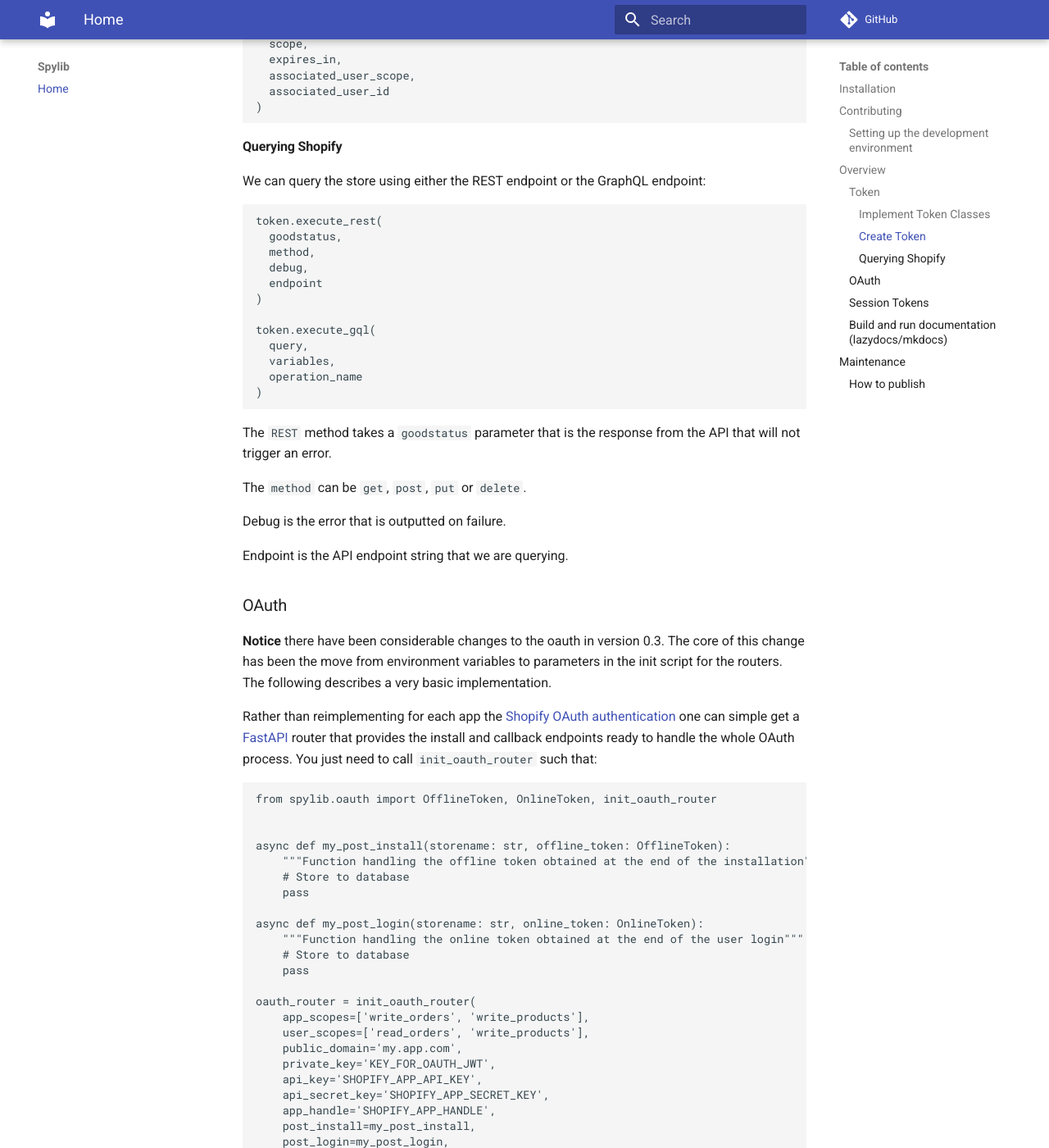
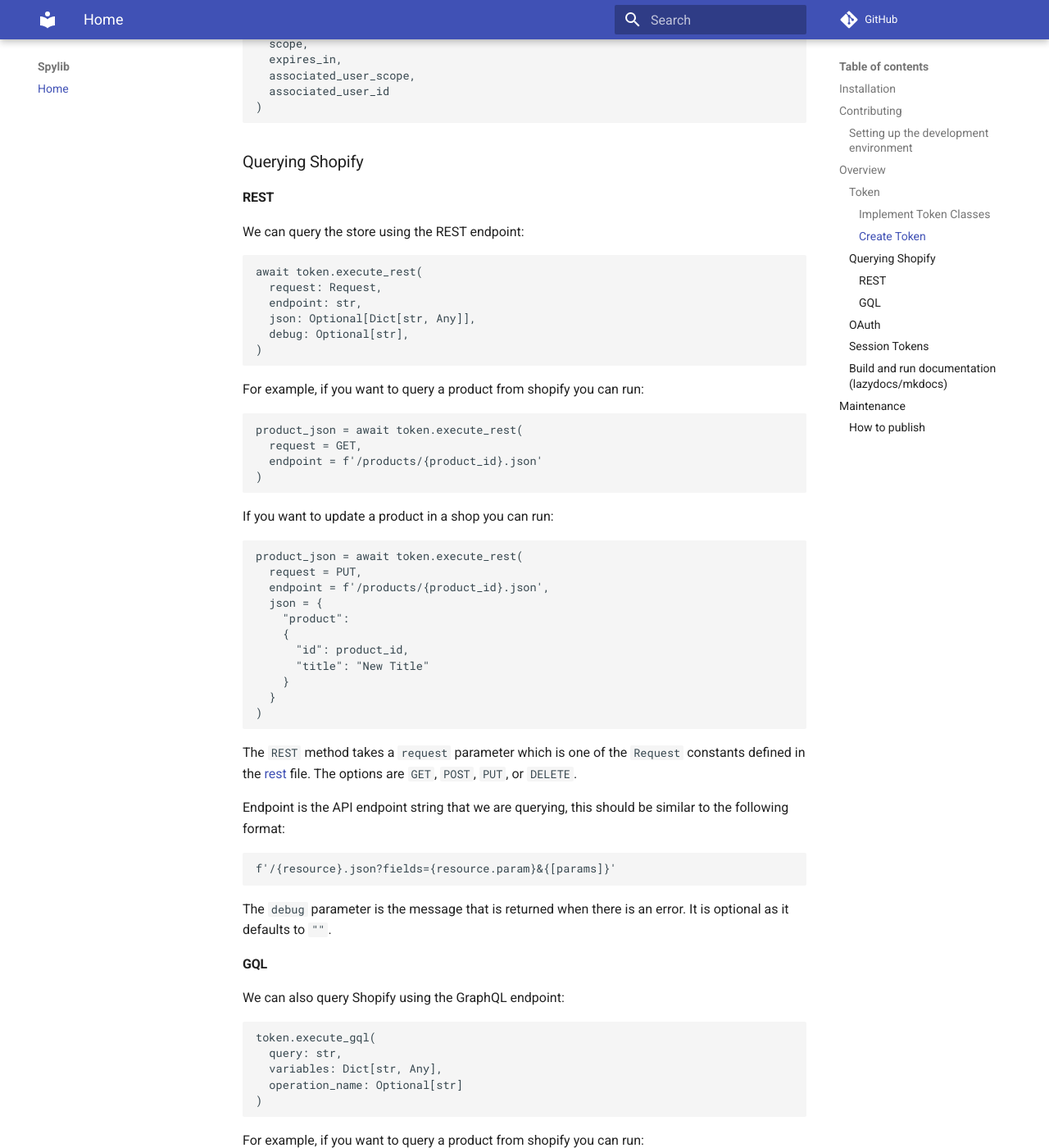
Before and after one commit to SatelCreative/spylib, an MkDocs documentation site: the page built from docs/index.md, in a window 1280 px wide and 1400 px high, scrolled down 1843 px. Shown: the whole window at 82% size. Built offline with MkDocs 1.6.1 and Material for MkDocs 9.7.7, drawn with Linux system fonts in a browser that asks for light colours; comment, search, counter and statistics services are not loaded; some of the changed text lies outside the part shown.

````diff
--- a/docs/index.md
+++ b/docs/index.md
@@ -90,33 +90,116 @@
 )
 ```
 
-#### Querying Shopify
+### Querying Shopify
 
-We can query the store using either the REST endpoint or the GraphQL endpoint:
+#### REST
+
+We can query the store using the REST endpoint:
 
 ```python
-token.execute_rest(
-  goodstatus,
-  method,
-  debug,
-  endpoint
-)
-
-token.execute_gql(
-  query,
-  variables,
-  operation_name
+await token.execute_rest(
+  request: Request,
+  endpoint: str,
+  json: Optional[Dict[str, Any]],
+  debug: Optional[str],
 )
 ```
 
-The `REST` method takes a `goodstatus` parameter that is the response from the API
-that will not trigger an error.
+For example, if you want to query a product from shopify you can run:
 
-The `method` can be `get`, `post`, `put` or `delete`.
+```python
+product_json = await token.execute_rest(
+  request = GET,
+  endpoint = f'/products/{product_id}.json'
+)
+```
 
-Debug is the error that is outputted on failure.
+If you want to update a product in a shop you can run:
 
-Endpoint is the API endpoint string that we are querying.
+```python
+product_json = await token.execute_rest(
+  request = PUT,
+  endpoint = f'/products/{product_id}.json',
+  json = {
+    "product":
+    {
+      "id": product_id,
+      "title": "New Title"
+    }
+  }
+)
+```
+
+The `REST` method takes a `request` parameter which is one of the `Request` constants defined in
+the [rest](./spylib/utils/rest.py) file. The options are `GET`, `POST`, `PUT`, or `DELETE`.
+
+Endpoint is the API endpoint string that we are querying, this should be similar to
+the following format:
+
+```python
+f'/{resource}.json?fields={resource.param}&{[params]}'
+```
+
+The `debug` parameter is the message that is returned when there is an error. It is optional as it defaults to `""`.
+
+#### GQL
+
+We can also query Shopify using the GraphQL endpoint:
+
+```python
+token.execute_gql(
+  query: str,
+  variables: Dict[str, Any],
+  operation_name: Optional[str]
+)
+```
+
+For example, if you want to query a product from shopify you can run:
+
+```python
+query = """
+{
+  product(id: "gid://shopify/Product/1974208299030") {
+  	id,
+    title
+  }
+}"""
+
+product_json = await token.execute_gql(query = query)
+```
+
+If you want to update a product in a shop you can run:
+
+```python
+query = """
+mutation productUpdateMutation($id: ID, $title: String) {
+  productUpdate(input: {
+    id: $id,
+    title: $title
+  })
+  {
+    product {
+      id
+    }
+  }
+}"""
+
+variables = {
+  'id': 'gid://shopify/Product/108828309',
+  'title': "Sweet new product - GraphQL Edition"
+}
+product_json = await token.execute_gql(
+  query = query,
+  variables = variables
+)
+```
+
+The `query` is a GraphQL query that will be passed to shopify for execution. You can use the GQL explorer
+for your shop to create a query. For example, the [shopify demo GQL explorer](https://shopify.dev/apps/tools/graphiql-admin-api).
+
+The `variables` are a dictionary of variables that will be substituted into the query.
+
+The `operation_name` is a name for the query you are about to run.
 
 ### OAuth
 
@@ -222,12 +305,15 @@
 
 ### How to publish
 
-1. Change the version in the `pyproject.toml` and `spylib/__init__.py` files
+1. Create branch `release/x.y.z`
+2. Change the version in the `pyproject.toml` and `spylib/__init__.py` files
    - you can use `poetry version XXXXX` to change `pyproject.toml`
-2. Commit to git
-3. Run `poetry build` to create the package folders in `/dist`
-4. Run `flit publish` to publish to PyPI
-5. Tag the release in git and push it to Github
+3. Commit to git
+4. Open PR for other codeowners to review
+5. Once approved, squash and merge `release/x.y.z`
+6. Run `poetry build` to create the package folders in `/dist`
+7. Run `flit publish` to publish to PyPI
+8. Tag the release in git and push it to Github
 
 **Notes**:
 
````
Also changed, not shown: 1 other file.
